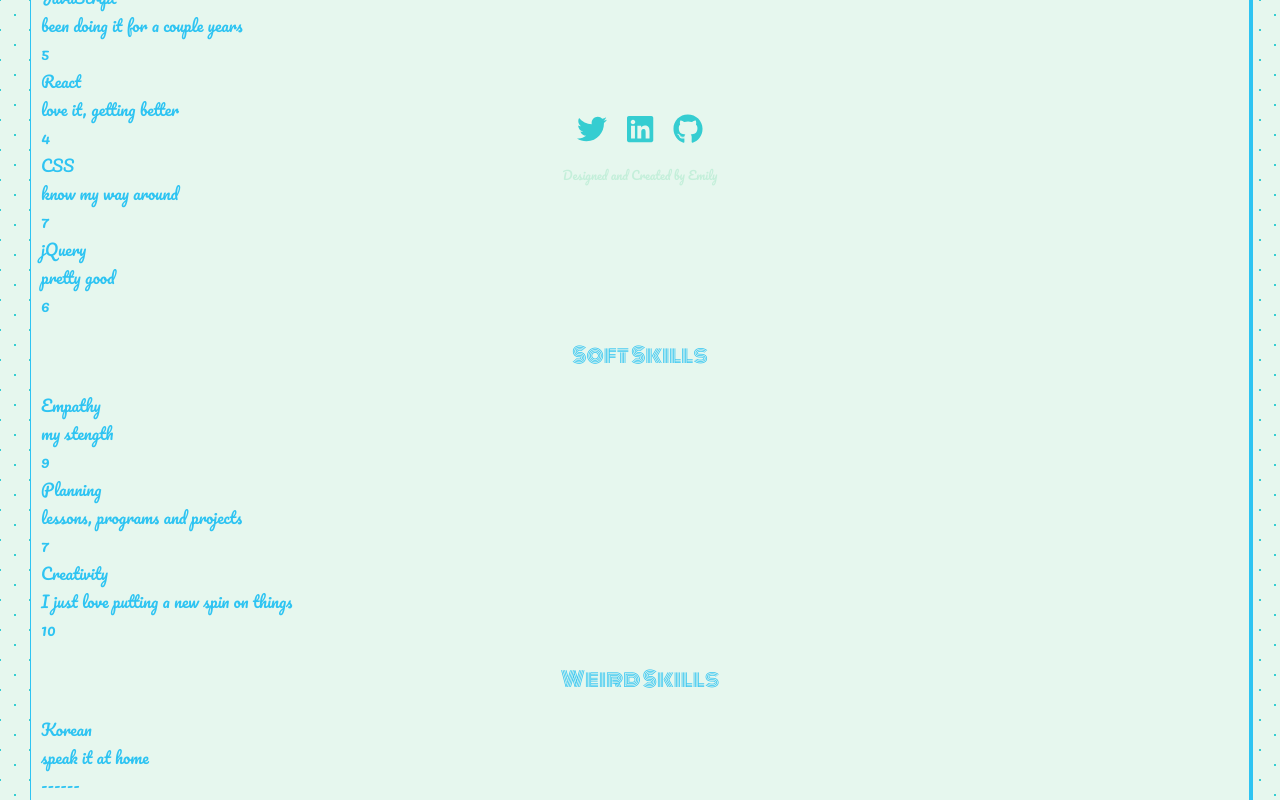
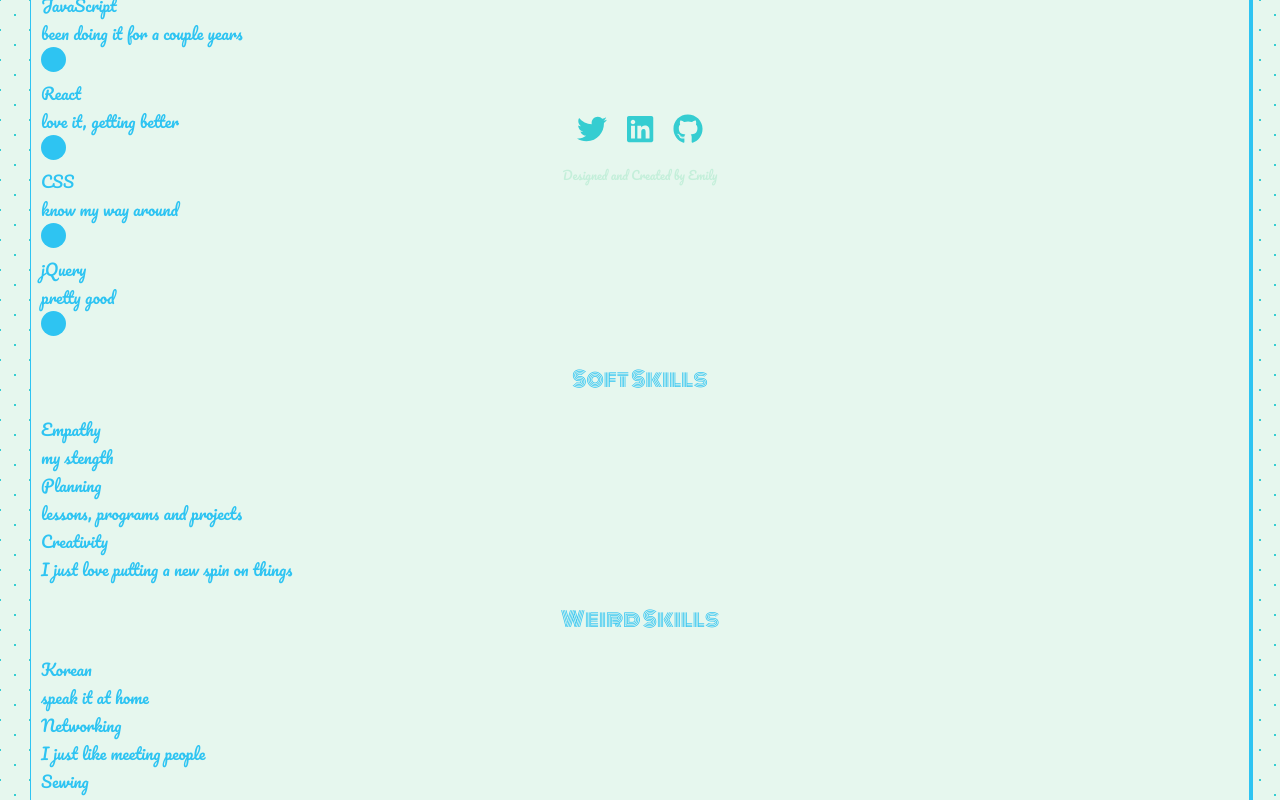
Before and after one commit to emilyjennings/emily-portfolio, a React (Create React App) app: page /skills in a window 1280 px wide. Shown: the part 600-1400 px from the top of the page. Built offline with nearby package versions, Linux system fonts and the light colour scheme; some icons are missing; a web font is replaced by a local one.

Commit message:
still wporking on levels

```diff
--- a/public/index.html
+++ b/public/index.html
@@ -5,10 +5,6 @@
     <link href="https://fonts.googleapis.com/css?family=Monoton|Dokdo|Pacifico|Bitter" rel="stylesheet">
     <link rel="stylesheet" href="https://cdnjs.cloudflare.com/ajax/libs/animate.css/3.5.2/animate.min.css">
     <link rel="stylesheet" href="https://cdn.rawgit.com/konpa/devicon/df6431e323547add1b4cf45992913f15286456d3/devicon.min.css">
-
-    <!-- <script src='https://api.mapbox.com/mapbox-gl-js/v0.53.0/mapbox-gl.js'></script>
-    <link href='https://api.mapbox.com/mapbox-gl-js/v0.53.0/mapbox-gl.css' rel='stylesheet' /> -->
-
 
     <meta
       name="viewport"
--- a/src/App.css
+++ b/src/App.css
@@ -707,7 +707,7 @@ i {
   font-size: 1.3em
 }
 
-#dot {
+.dot {
   height: 25px;
   width: 25px;
   background-color: #2ec4f2;
--- a/src/components/Skills.js
+++ b/src/components/Skills.js
@@ -106,13 +106,18 @@ export default class Skills extends Component {
     }
   }
 
+
+  skillLevelMeasure = (level) => {
+    $(".dot").append("hi".repeat(level))
+  }
+
   displayDevSkill = () => {
     return Object.values(this.state.skills).map(skill =>
       <Zoom>
         <div className="skill">
           <div className="skill-title" id={skill.id}>{skill.title}</div>
           <div className="skill-level-title">{skill.leveltitle}</div>
-          <div className="skill-level">{skill.level}</div>
+          <div className="dot">{this.skillLevelMeasure(skill.level)}</div>
           <i className={skill.icon}></i>
         </div>
       </Zoom>)
@@ -124,13 +129,9 @@ export default class Skills extends Component {
         <div className="skill">
           <div className="skill-title" id={skill.id}>{skill.title}</div>
           <div className="skill-level-title">{skill.leveltitle}</div>
-          <div className="skill-level">{skill.level}</div>
+          <div className="skill-level">{this.skillLevelMeasure(skill.level)}</div>
         </div>
       </Zoom>)
-  }
-
-  skillLevelMeasure = (level) => {
-    return "-".repeat(level)
   }
 
   displayUnusualSkill = () => {
```
